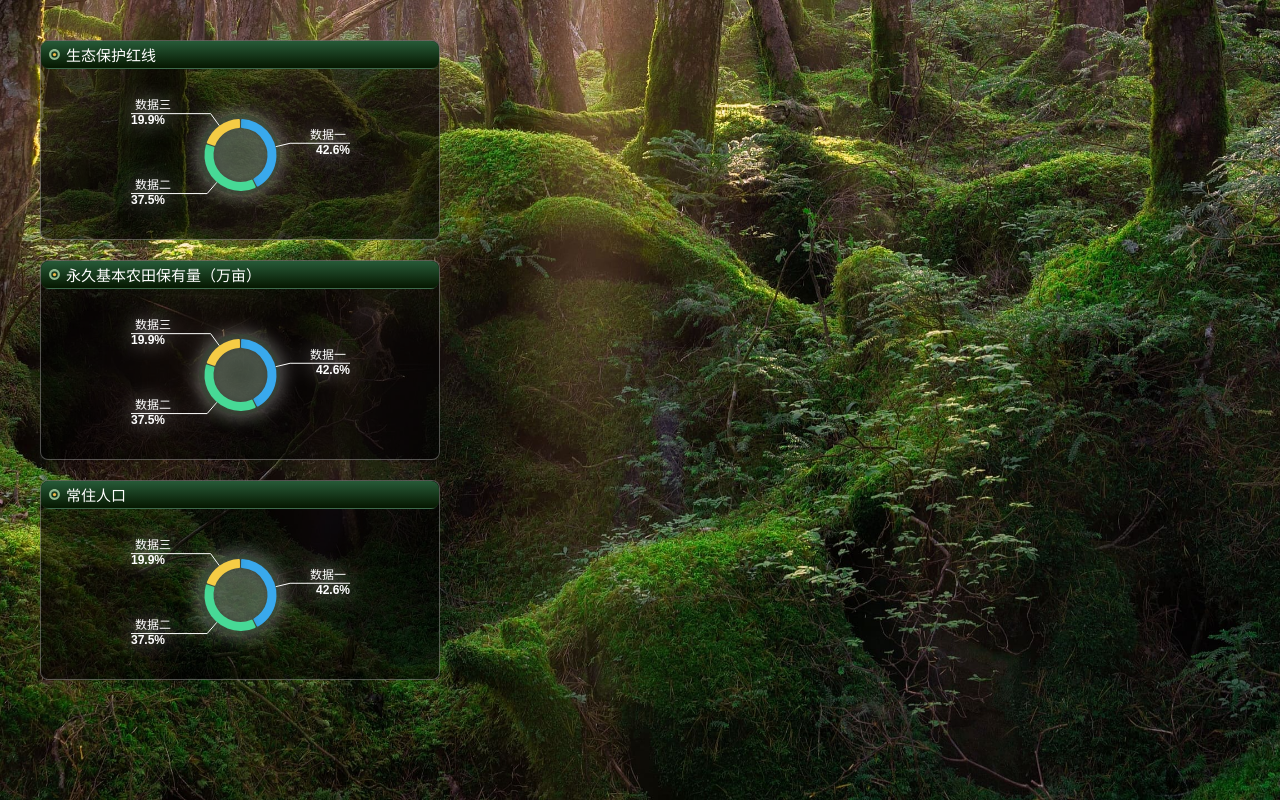
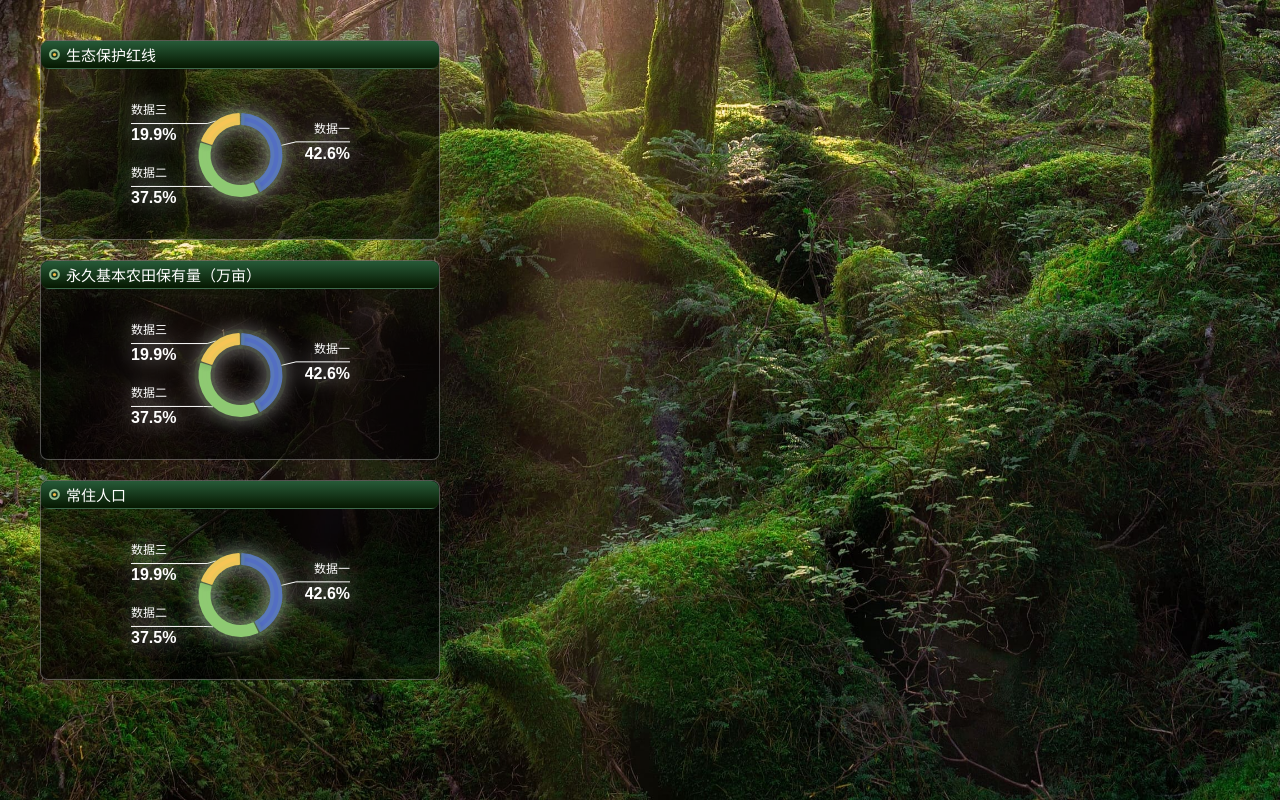
Before and after one commit to xya-0526/digital-twin, a Vue app: page /national-planning/land-use in a window 1280 px wide. Built offline with nearby package versions, Linux system fonts and the light colour scheme.

Commit message:
style: enhance circle chart appearance with larger radius, adjusted borders and improved label formatting

```diff
--- a/src/components/CircleChart.vue
+++ b/src/components/CircleChart.vue
@@ -15,7 +15,6 @@ import * as echarts from 'echarts'
 import Point from '@/assets/images/point.svg'
 
 const props = defineProps({
-  // 基础配置
   title: {
     type: String,
     required: true
@@ -33,7 +32,6 @@ const props = defineProps({
     required: true,
     default: () => []
   },
-  // 尺寸配置
   width: {
     type: String,
     default: '100%'
@@ -42,7 +40,6 @@ const props = defineProps({
     type: String,
     default: '200px'
   },
-  // 图表配置
   roseType: {
     type: String,
     default: undefined,
@@ -56,7 +53,6 @@ const props = defineProps({
     type: String,
     default: ''
   },
-  // 交互配置
   showTooltip: {
     type: Boolean,
     default: true
@@ -114,13 +110,15 @@ const updateChart = () => {
       {
         name: props.title,
         type: 'pie',
-        radius: ['45%', '60%'],
+        radius: ['50%', '70%'],
         width: chartWidth,
         roseType: props.roseType,
         padAngle: 2,
         avoidLabelOverlap: true,
         itemStyle: {
-          borderRadius: 1
+          borderRadius: 1,
+          borderWidth: 8,
+          borderColor: 'rgba(133, 208, 106, .1)'
         },
         label: {
           show: true,
@@ -134,18 +132,18 @@ const updateChart = () => {
           },
           minMargin: 5,
           edgeDistance: 10,
-          lineHeight: 15,
+          lineHeight: 25,
           rich: {
             name: {
               fontSize: 12,
               color: 'white',
-              padding: [0, 4]
+              padding: [4, 0]
             },
             value: {
-              fontSize: 12,
+              fontSize: 16,
               color: 'white',
               fontWeight: 'bold',
-              padding: [4, 0]
+              padding: [8, 0]
             }
           }
         },
@@ -164,40 +162,24 @@ const updateChart = () => {
           points[2][0] = isLeft ? params.labelRect.x : params.labelRect.x + params.labelRect.width
           return { labelLinePoints: points }
         },
-        data: props.dataItems.map(item => ({
-          value: item.percentage,
-          name: item.label,
-          itemStyle: {
-            color: item.color,
-            shadowBlur: 10,
-            shadowColor: 'rgba(0, 0, 0, 0.2)'
+        data: props.dataItems.map(item => {
+          return {
+            value: item.percentage,
+            name: item.label,
+            itemStyle: {
+              shadowBlur: 10,
+              shadowColor: 'rgba(0, 0, 0, 0.2)'
+            }
           }
-        })),
+        }),
         emphasis: {
           scale: true,
           scaleSize: 10,
           itemStyle: {
-            shadowBlur: 20,
+            shadowBlur: 10,
             shadowOffsetX: 0,
             shadowColor: 'rgba(0, 0, 0, 0.5)'
           }
-        }
-      }
-    ],
-    graphic: [
-      {
-        type: 'circle',
-        left: '32.6%',
-        top: '15.7%',
-        shape: {
-          cx: 0,
-          cy: 0,
-          r: chartWidth * 0.17
-        },
-        silent: true,
-        style: {
-          fill: 'rgba(48, 68, 46, 0.5)',
-          lineWidth: 1
         }
       }
     ],
--- a/src/view/nationalPlanning/components/locationConditions.vue
+++ b/src/view/nationalPlanning/components/locationConditions.vue
@@ -1,23 +1,23 @@
 <script setup>
 // 生态保护红线数据
 const ecologicalData = [
-  { label: '数据一', value: 160, percentage: 42.6, color: '#39a9ed', unit: 'xx' },
-  { label: '数据二', value: 130, percentage: 37.5, color: '#47d996', unit: 'xx' },
-  { label: '数据三', value: 90, percentage: 19.9, color: '#f5cc45', unit: 'xx' }
+  { label: '数据一', value: 160, percentage: 42.6, unit: 'xx' },
+  { label: '数据二', value: 130, percentage: 37.5, unit: 'xx' },
+  { label: '数据三', value: 90, percentage: 19.9, unit: 'xx' }
 ]
 
 // 永久基本农田保有量数据
 const farmlandData = [
-  { label: '数据一', value: 160, percentage: 42.6, color: '#39a9ed', unit: '万人' },
-  { label: '数据二', value: 130, percentage: 37.5, color: '#47d996', unit: '万人' },
-  { label: '数据三', value: 90, percentage: 19.9, color: '#f5cc45', unit: '万人' }
+  { label: '数据一', value: 160, percentage: 42.6, unit: '万人' },
+  { label: '数据二', value: 130, percentage: 37.5, unit: '万人' },
+  { label: '数据三', value: 90, percentage: 19.9, unit: '万人' }
 ]
 
 // 常住人口数据
 const populationData = [
-  { label: '数据一', value: 160, percentage: 42.6, color: '#39a9ed', unit: '' },
-  { label: '数据二', value: 130, percentage: 37.5, color: '#47d996', unit: '' },
-  { label: '数据三', value: 90, percentage: 19.9, color: '#f5cc45', unit: '' }
+  { label: '数据一', value: 160, percentage: 42.6, unit: '' },
+  { label: '数据二', value: 130, percentage: 37.5, unit: '' },
+  { label: '数据三', value: 90, percentage: 19.9, unit: '' }
 ]
 </script>
 
```
